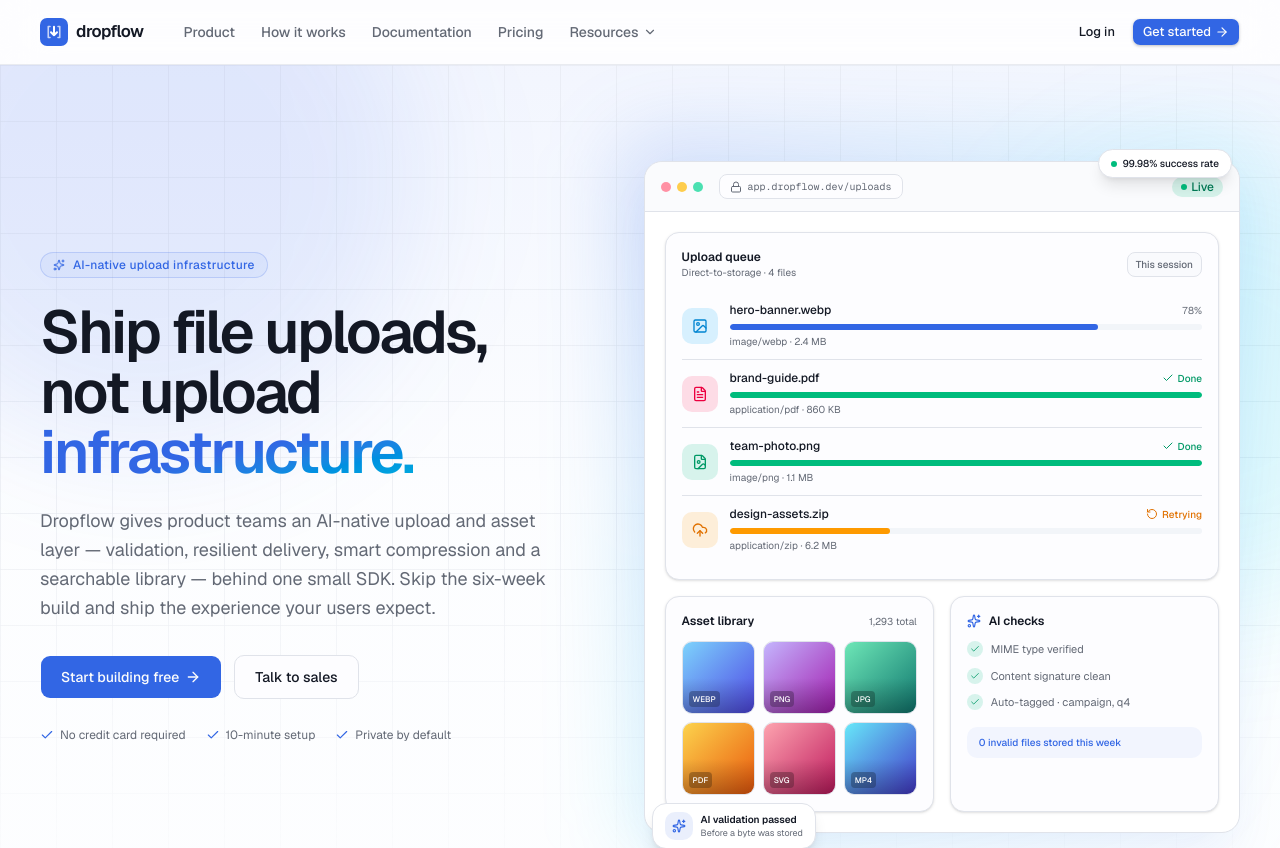
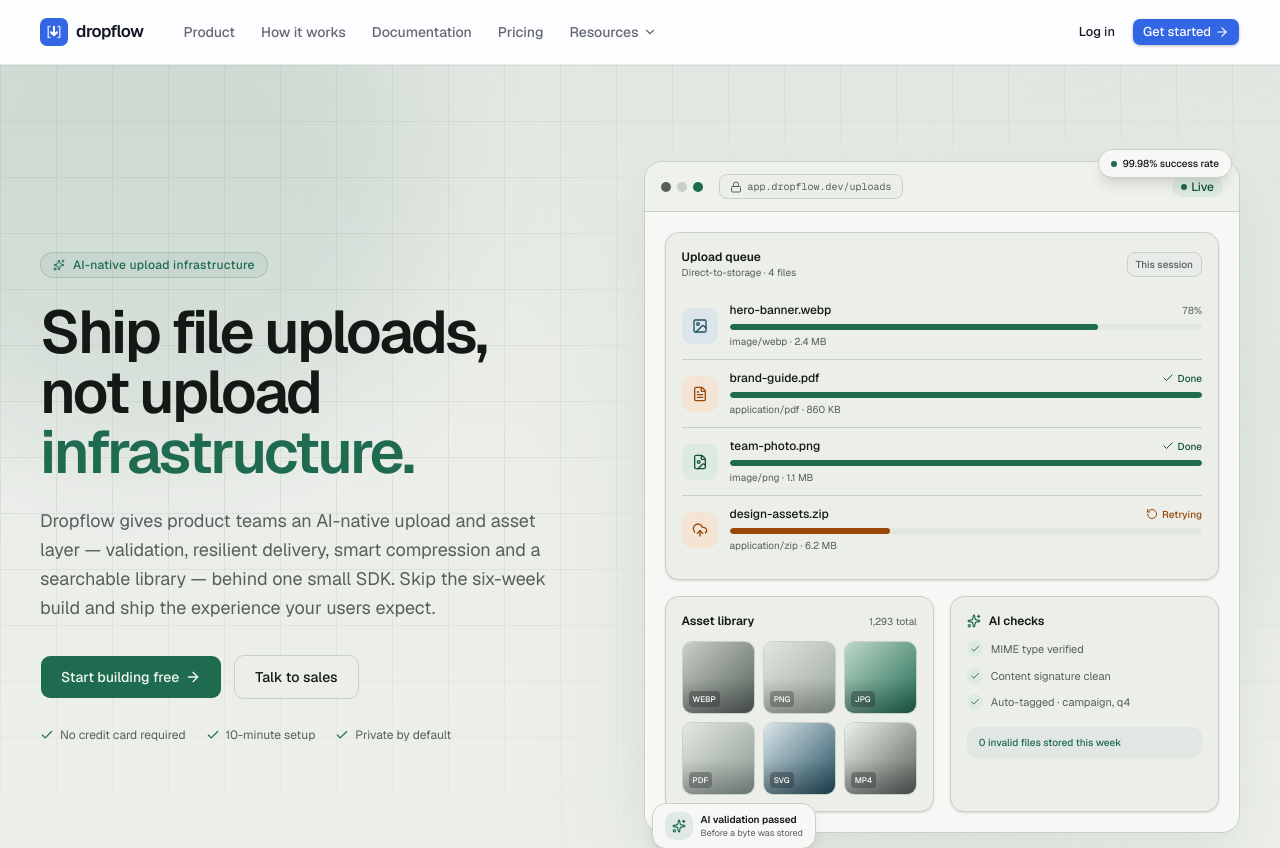
Before and after one commit to Nirikshb/drop-flow, a Next.js app in the folder dropflow-web/: page /homenew in a window 1280 px wide. Shown: the top 848 px of the page. Built offline with nearby package versions, Linux system fonts and the light colour scheme.

Commit message:
dropflow

```diff
--- a/dropflow-web/src/app/(marketing)/homenew/_components/hero-mockup.tsx
+++ b/dropflow-web/src/app/(marketing)/homenew/_components/hero-mockup.tsx
@@ -19,7 +19,7 @@ const queue = [
     progress: 78,
     state: "uploading",
     icon: ImageIcon,
-    tone: "bg-sky-500/15 text-sky-600",
+    tone: "bg-[var(--hn-info-soft)] text-[var(--hn-info)]",
   },
   {
     name: "brand-guide.pdf",
@@ -27,7 +27,7 @@ const queue = [
     progress: 100,
     state: "done",
     icon: FileText,
-    tone: "bg-rose-500/15 text-rose-600",
+    tone: "bg-[var(--hn-warn-soft)] text-[var(--hn-warn)]",
   },
   {
     name: "team-photo.png",
@@ -35,7 +35,7 @@ const queue = [
     progress: 100,
     state: "done",
     icon: FileImage,
-    tone: "bg-emerald-500/15 text-emerald-600",
+    tone: "bg-[var(--hn-accent-soft)] text-[var(--hn-accent-ink)]",
   },
   {
     name: "design-assets.zip",
@@ -43,17 +43,17 @@ const queue = [
     progress: 34,
     state: "retry",
     icon: UploadCloud,
-    tone: "bg-amber-500/15 text-amber-600",
+    tone: "bg-[var(--hn-warn-soft)] text-[var(--hn-warn)]",
   },
 ] as const;
 
 const thumbs = [
-  { from: "#7dd3fc", to: "#4f46e5", label: "WEBP" },
-  { from: "#c4b5fd", to: "#a21caf", label: "PNG" },
-  { from: "#6ee7b7", to: "#0f766e", label: "JPG" },
-  { from: "#fcd34d", to: "#ea580c", label: "PDF" },
-  { from: "#fda4af", to: "#be185d", label: "SVG" },
-  { from: "#67e8f9", to: "#4338ca", label: "MP4" },
+  { from: "#C9D0C9", to: "#56605A", label: "WEBP" },
+  { from: "#E2E7E0", to: "#9AA69C", label: "PNG" },
+  { from: "#BFD8CC", to: "#1E6B4F", label: "JPG" },
+  { from: "#E4E8E2", to: "#8A9A92", label: "PDF" },
+  { from: "#DCE6EA", to: "#1F4E5F", label: "SVG" },
+  { from: "#EEF1EC", to: "#56605A", label: "MP4" },
 ] as const;
 
 export function HeroMockup() {
@@ -65,21 +65,21 @@ export function HeroMockup() {
     >
       <div
         aria-hidden="true"
-        className="pointer-events-none absolute -inset-6 rounded-[2rem] bg-gradient-to-br from-primary/20 via-cyan-400/10 to-transparent blur-2xl"
+        className="pointer-events-none absolute -inset-6 rounded-[2rem] bg-gradient-to-br from-[var(--hn-sunken)] via-[var(--hn-sunken)] to-transparent blur-2xl"
       />
       <div className="relative overflow-hidden rounded-2xl border bg-card shadow-2xl shadow-primary/10">
         <div className="flex items-center gap-2 border-b bg-muted/40 px-4 py-3">
           <div className="flex gap-1.5" aria-hidden="true">
-            <span className="size-2.5 rounded-full bg-rose-400/70" />
-            <span className="size-2.5 rounded-full bg-amber-400/70" />
-            <span className="size-2.5 rounded-full bg-emerald-400/70" />
+            <span className="size-2.5 rounded-full bg-[var(--hn-muted)]" />
+            <span className="size-2.5 rounded-full bg-[var(--hn-border)]" />
+            <span className="size-2.5 rounded-full bg-[var(--hn-accent)]" />
           </div>
           <div className="ml-2 flex items-center gap-1.5 rounded-md border bg-background px-2.5 py-1 font-mono text-[10px] text-muted-foreground">
             <Lock className="size-3" aria-hidden="true" />
             app.dropflow.dev/uploads
           </div>
-          <Badge className="ml-auto border-transparent bg-emerald-500/15 text-emerald-700 hover:bg-emerald-500/15">
-            <span className="size-1.5 rounded-full bg-emerald-500" />
+          <Badge className="ml-auto border-transparent bg-[var(--hn-accent-soft)] text-[var(--hn-accent-ink)] hover:bg-[var(--hn-accent-soft)]">
+            <span className="size-1.5 rounded-full bg-[var(--hn-accent)]" />
             Live
           </Badge>
         </div>
@@ -116,12 +116,12 @@ export function HeroMockup() {
                           {file.name}
                         </span>
                         {file.state === "done" ? (
-                          <span className="inline-flex shrink-0 items-center gap-1 text-[10px] font-medium text-emerald-600">
+                          <span className="inline-flex shrink-0 items-center gap-1 text-[10px] font-medium text-[var(--hn-accent-ink)]">
                             <Check className="size-3" aria-hidden="true" />
                             Done
                           </span>
                         ) : file.state === "retry" ? (
-                          <span className="inline-flex shrink-0 items-center gap-1 text-[10px] font-medium text-amber-600">
+                          <span className="inline-flex shrink-0 items-center gap-1 text-[10px] font-medium text-[var(--hn-warn)]">
                             <RotateCcw className="size-3" aria-hidden="true" />
                             Retrying
                           </span>
@@ -136,9 +136,9 @@ export function HeroMockup() {
                           className={cn(
                             "block h-full rounded-full",
                             file.state === "done"
-                              ? "bg-emerald-500"
+                              ? "bg-[var(--hn-accent)]"
                               : file.state === "retry"
-                                ? "bg-amber-500"
+                                ? "bg-[var(--hn-warn)]"
                                 : "bg-primary",
                           )}
                           style={{ width: `${file.progress}%` }}
@@ -196,8 +196,8 @@ export function HeroMockup() {
                     key={item}
                     className="flex items-center gap-2 text-[11px] text-muted-foreground"
                   >
-                    <span className="flex size-4 shrink-0 items-center justify-center rounded-full bg-emerald-500/15">
-                      <Check className="size-2.5 text-emerald-600" aria-hidden="true" />
+                    <span className="flex size-4 shrink-0 items-center justify-center rounded-full bg-[var(--hn-accent-soft)]">
+                      <Check className="size-2.5 text-[var(--hn-accent-ink)]" aria-hidden="true" />
                     </span>
                     {item}
                   </li>
@@ -225,7 +225,7 @@ export function HeroMockup() {
         </span>
       </div>
       <div className="absolute -top-3 right-2 hidden items-center gap-1.5 rounded-full border bg-card px-3 py-1.5 shadow-lg sm:flex">
-        <span className="size-1.5 rounded-full bg-emerald-500" />
+        <span className="size-1.5 rounded-full bg-[var(--hn-accent)]" />
         <span className="text-[10px] font-medium">99.98% success rate</span>
       </div>
     </div>
--- /dev/null
+++ b/dropflow-web/src/app/(marketing)/homenew/homenew-palette.css
@@ -0,0 +1,80 @@
+/*
+ * Scoped palette for /homenew ONLY.
+ *
+ * Palette: "Cold Storage" — tinted grey-green neutrals with one deep terminal
+ * green accent. Chosen over indigo/violet (the common AI default) and over the
+ * newer cream + coral + mono cluster, which designers also flag as a tell.
+ *
+ * Sources:
+ * - https://world.hey.com/kostac/spot-the-slop-a-ui-designer-s-guide-to-fixing-ai-defaults-4c448c9c
+ * - https://www.joshuasnoddy.com/blog/make-ai-built-site-not-look-ai/
+ * - https://www.nngroup.com/articles/color-enhance-design/
+ * - https://refactoringui.com/previews/building-your-color-palette
+ * - https://vercel.com/geist/colors
+ * - https://supabase.com/brand
+ * - https://resend.com/design.md
+ */
+
+:root .homenew-palette {
+  /* Page-local design tokens */
+  --hn-bg: #eceeea;
+  --hn-surface: #f7f8f5;
+  --hn-sunken: #e2e7e0;
+  --hn-ink: #141916;
+  --hn-muted: #56605a;
+  --hn-border: #c9d0c9;
+  --hn-accent: #1e6b4f;
+  --hn-accent-hover: #14513b;
+  --hn-accent-soft: #dceae2;
+  --hn-accent-ink: #14513b;
+  --hn-info: #1f4e5f;
+  --hn-info-soft: #dce6ea;
+  --hn-warn: #9a4707;
+  --hn-warn-soft: #f3e4d4;
+  --hn-ground: #13211c;
+  --hn-ground-ink: #f3f6f1;
+
+  /* Underlying theme variables consumed by Tailwind utilities and shared UI */
+  --background: var(--hn-bg);
+  --foreground: var(--hn-ink);
+  --card: var(--hn-surface);
+  --card-foreground: var(--hn-ink);
+  --popover: var(--hn-surface);
+  --popover-foreground: var(--hn-ink);
+  --primary: var(--hn-accent);
+  --primary-foreground: var(--hn-ground-ink);
+  --secondary: var(--hn-sunken);
+  --secondary-foreground: var(--hn-ink);
+  --muted: var(--hn-sunken);
+  --muted-foreground: var(--hn-muted);
+  --accent: var(--hn-accent-soft);
+  --accent-foreground: var(--hn-accent-ink);
+  --border: var(--hn-border);
+  --input: var(--hn-border);
+  --ring: var(--hn-accent);
+  --destructive: #a33420;
+  --destructive-foreground: var(--hn-ground-ink);
+}
+
+/* Paint the scoped subtree itself so transparent sections use the new canvas. */
+.homenew-palette {
+  background: var(--hn-bg);
+  color: var(--hn-ink);
+}
+
+/* Solid accent instead of the global purple/cyan gradient text. */
+.homenew-palette .text-gradient {
+  background-image: none !important;
+  color: var(--hn-accent) !important;
+  -webkit-text-fill-color: var(--hn-accent) !important;
+}
+
+/* Dark, high-contrast band for the pricing teaser and final CTA accents. */
+.homenew-palette .hn-ground {
+  background: var(--hn-ground);
+  color: var(--hn-ground-ink);
+}
+
+.homenew-palette .hn-ground .text-muted-foreground {
+  color: #b8c2bd;
+}
--- a/dropflow-web/src/app/(marketing)/homenew/page.tsx
+++ b/dropflow-web/src/app/(marketing)/homenew/page.tsx
@@ -28,6 +28,7 @@ import { cn } from "@/lib/utils";
 import { FaqAccordion } from "./_components/faq-accordion";
 import { HeroMockup } from "./_components/hero-mockup";
 import { RoleTabs } from "./_components/role-tabs";
+import "./homenew-palette.css";
 
 export const metadata: Metadata = {
   title: "Ship file uploads, not upload infrastructure",
@@ -105,7 +106,7 @@ const testimonials = [
     role: "VP Product",
     company: "Northstar",
     initials: "MC",
-    tone: "from-sky-500 to-indigo-600",
+    tone: "from-[var(--hn-accent)] to-[var(--hn-accent-hover)]",
   },
   {
     quote:
@@ -114,7 +115,7 @@ const testimonials = [
     role: "Staff Engineer",
     company: "Lattice Health",
     initials: "DO",
-    tone: "from-violet-500 to-fuchsia-600",
+    tone: "from-[var(--hn-info)] to-[var(--hn-accent-hover)]",
   },
   {
     quote:
@@ -123,7 +124,7 @@ const testimonials = [
     role: "Head of Operations",
     company: "Forma Studio",
     initials: "PR",
-    tone: "from-emerald-500 to-teal-600",
+    tone: "from-[var(--hn-accent)] to-[var(--hn-info)]",
   },
 ];
 
@@ -222,7 +223,7 @@ const templatePages = [
 
 export default function HomeNewPage() {
   return (
-    <>
+    <div className="homenew-palette bg-background text-foreground">
       {/* 1. Hero */}
       <section className="relative overflow-hidden border-b bg-gradient-to-b from-primary/5 via-background to-background">
         <div
@@ -235,7 +236,7 @@ export default function HomeNewPage() {
         />
         <div
           aria-hidden="true"
-          className="pointer-events-none absolute top-24 -right-40 size-[28rem] rounded-full bg-cyan-400/10 blur-3xl"
+          className="pointer-events-none absolute top-24 -right-40 size-[28rem] rounded-full bg-[var(--hn-sunken)] blur-3xl"
         />
         <div className="container-wide relative grid items-center gap-12 py-16 sm:py-20 lg:grid-cols-[0.95fr_1.05fr] lg:gap-16 lg:py-24">
           <div className="max-w-2xl">
@@ -298,7 +299,7 @@ export default function HomeNewPage() {
         />
         <div
           aria-hidden="true"
-          className="pointer-events-none absolute -right-24 -bottom-32 size-96 rounded-full bg-cyan-300/20 blur-3xl"
+          className="pointer-events-none absolute -right-24 -bottom-32 size-96 rounded-full bg-[var(--hn-sunken)] blur-3xl"
         />
         <div className="container-wide relative py-14 sm:py-16">
           <div className="flex flex-col gap-4 lg:flex-row lg:items-end lg:justify-between">
@@ -470,9 +471,9 @@ export default function HomeNewPage() {
               </p>
               <div className="mt-5 max-w-sm rounded-xl border bg-background/80 p-3 shadow-sm backdrop-blur">
                 <div className="flex items-center gap-2.5">
-                  <span className="flex size-8 shrink-0 items-center justify-center rounded-lg bg-emerald-500/15">
+                  <span className="flex size-8 shrink-0 items-center justify-center rounded-lg bg-[var(--hn-accent-soft)]">
                     <Check
-                      className="size-4 text-emerald-600"
+                      className="size-4 text-[var(--hn-accent-ink)]"
                       aria-hidden="true"
                     />
                   </span>
@@ -484,7 +485,7 @@ export default function HomeNewPage() {
                       Signature verified · 2.4 MB
                     </p>
                   </div>
-                  <Badge className="border-transparent bg-emerald-500/15 text-emerald-700 hover:bg-emerald-500/15">
+                  <Badge className="border-transparent bg-[var(--hn-accent-soft)] text-[var(--hn-accent-ink)] hover:bg-[var(--hn-accent-soft)]">
                     Passed
                   </Badge>
                 </div>
@@ -493,9 +494,9 @@ export default function HomeNewPage() {
           </div>
 
           {/* Smart retries */}
-          <div className="relative flex flex-col overflow-hidden rounded-2xl border border-emerald-500/20 bg-gradient-to-br from-emerald-500/10 via-background to-background p-6 sm:col-span-2">
+          <div className="relative flex flex-col overflow-hidden rounded-2xl border border-[var(--hn-border)] bg-gradient-to-br from-[var(--hn-accent-soft)] via-background to-background p-6 sm:col-span-2">
             <div className="flex items-center gap-2">
-              <span className="inline-flex size-9 items-center justify-center rounded-xl border bg-background/70 text-emerald-600 shadow-sm">
+              <span className="inline-flex size-9 items-center justify-center rounded-xl border bg-background/70 text-[var(--hn-accent-ink)] shadow-sm">
                 <RefreshCw className="size-4" aria-hidden="true" />
               </span>
               <h3 className="text-base font-semibold">Smart retries</h3>
@@ -506,9 +507,9 @@ export default function HomeNewPage() {
             </p>
             <div className="mt-auto flex items-center gap-2 pt-5">
               {[
-                { label: "Attempt 1", sub: "failed", tone: "bg-rose-500/15 text-rose-600" },
-                { label: "Retry 2", sub: "1.2s", tone: "bg-amber-500/15 text-amber-600" },
-                { label: "Delivered", sub: "ok", tone: "bg-emerald-500/15 text-emerald-600" },
+                { label: "Attempt 1", sub: "failed", tone: "bg-[var(--hn-warn-soft)] text-[var(--hn-warn)]" },
+                { label: "Retry 2", sub: "1.2s", tone: "bg-[var(--hn-warn-soft)] text-[var(--hn-warn)]" },
+                { label: "Delivered", sub: "ok", tone: "bg-[var(--hn-accent-soft)] text-[var(--hn-accent-ink)]" },
               ].map((step, index) => (
                 <div key={step.label} className="flex flex-1 items-center gap-2">
                   <div
@@ -532,8 +533,8 @@ export default function HomeNewPage() {
           </div>
 
           {/* Adaptive compression */}
-          <div className="relative flex flex-col overflow-hidden rounded-2xl border border-sky-500/20 bg-gradient-to-br from-sky-500/10 via-background to-background p-6">
-            <span className="inline-flex size-9 items-center justify-center rounded-xl border bg-background/70 text-sky-600 shadow-sm">
+          <div className="relative flex flex-col overflow-hidden rounded-2xl border border-[var(--hn-border)] bg-gradient-to-br from-[var(--hn-info-soft)] via-background to-background p-6">
+            <span className="inline-flex size-9 items-center justify-center rounded-xl border bg-background/70 text-[var(--hn-info)] shadow-sm">
               <Gauge className="size-4" aria-hidden="true" />
             </span>
             <h3 className="mt-4 text-base font-semibold">Adaptive compression</h3>
@@ -543,13 +544,13 @@ export default function HomeNewPage() {
             <div className="mt-auto flex items-baseline gap-2 pt-5">
               <span className="text-sm text-muted-foreground line-through">4.8 MB</span>
               <ArrowRight className="size-3.5 text-muted-foreground" aria-hidden="true" />
-              <span className="text-xl font-semibold text-sky-600">1.2 MB</span>
+              <span className="text-xl font-semibold text-[var(--hn-info)]">1.2 MB</span>
             </div>
           </div>
 
           {/* Anomaly detection */}
-          <div className="relative flex flex-col overflow-hidden rounded-2xl border border-rose-500/20 bg-gradient-to-br from-rose-500/10 via-background to-background p-6">
-            <span className="inline-flex size-9 items-center justify-center rounded-xl border bg-background/70 text-rose-600 shadow-sm">
+          <div className="relative flex flex-col overflow-hidden rounded-2xl border border-[var(--hn-border)] bg-gradient-to-br from-[var(--hn-warn-soft)] via-background to-background p-6">
+            <span className="inline-flex size-9 items-center justify-center rounded-xl border bg-background/70 text-[var(--hn-warn)] shadow-sm">
               <ScanSearch className="size-4" aria-hidden="true" />
             </span>
             <h3 className="mt-4 text-base font-semibold">Anomaly detection</h3>
@@ -562,7 +563,7 @@ export default function HomeNewPage() {
                   key={index}
                   className={cn(
                     "flex-1 rounded-sm",
-                    index === 6 ? "bg-rose-500" : "bg-rose-500/20",
+                    index === 6 ? "bg-[var(--hn-warn)]" : "bg-[var(--hn-warn-soft)]",
                   )}
                   style={{ height: `${height}%` }}
                 />
@@ -571,9 +572,9 @@ export default function HomeNewPage() {
           </div>
 
           {/* Auto-tagging */}
-          <div className="relative flex flex-col overflow-hidden rounded-2xl border border-violet-500/20 bg-gradient-to-br from-violet-500/10 via-background to-background p-6 sm:col-span-2">
+          <div className="relative flex flex-col overflow-hidden rounded-2xl border border-[var(--hn-border)] bg-gradient-to-br from-[var(--hn-info-soft)] via-background to-background p-6 sm:col-span-2">
             <div className="flex items-center gap-2">
-              <span className="inline-flex size-9 items-center justify-center rounded-xl border bg-background/70 text-violet-600 shadow-sm">
+              <span className="inline-flex size-9 items-center justify-center rounded-xl border bg-background/70 text-[var(--hn-info)] shadow-sm">
                 <Tag className="size-4" aria-hidden="true" />
               </span>
               <h3 className="text-base font-semibold">Auto-tagging</h3>
@@ -586,7 +587,7 @@ export default function HomeNewPage() {
               {["product", "q4-launch", "social", "approved"].map((tag) => (
                 <span
                   key={tag}
-                  className="rounded-full border border-violet-500/20 bg-background/70 px-2.5 py-1 text-xs font-medium text-violet-700"
+                  className="rounded-full border border-[var(--hn-border)] bg-background/70 px-2.5 py-1 text-xs font-medium text-[var(--hn-info)]"
                 >
                   #{tag}
                 </span>
@@ -595,11 +596,11 @@ export default function HomeNewPage() {
           </div>
 
           {/* Usage insights */}
-          <div className="relative flex flex-col overflow-hidden rounded-2xl border border-amber-500/20 bg-gradient-to-br from-amber-500/10 via-background to-background p-6 sm:col-span-2">
+          <div className="relative flex flex-col overflow-hidden rounded-2xl border border-[var(--hn-border)] bg-gradient-to-br from-[var(--hn-warn-soft)] via-background to-background p-6 sm:col-span-2">
             <div className="flex items-start justify-between gap-3">
               <div>
                 <div className="flex items-center gap-2">
-                  <span className="inline-flex size-9 items-center justify-center rounded-xl border bg-background/70 text-amber-600 shadow-sm">
+                  <span className="inline-flex size-9 items-center justify-center rounded-xl border bg-background/70 text-[var(--hn-warn)] shadow-sm">
                     <BarChart3 className="size-4" aria-hidden="true" />
                   </span>
                   <h3 className="text-base font-semibold">Usage insights</h3>
@@ -611,7 +612,7 @@ export default function HomeNewPage() {
               </div>
               <Badge
                 variant="secondary"
-                className="border-amber-500/20 bg-amber-500/10 text-amber-700"
+                className="border-[var(--hn-border)] bg-[var(--hn-warn-soft)] text-[var(--hn-warn)]"
               >
                 +24% this month
               </Badge>
@@ -620,7 +621,7 @@ export default function HomeNewPage() {
               {[38, 52, 44, 68, 58, 76, 70, 88, 80, 96].map((height, index) => (
                 <span
                   key={index}
-                  className="flex-1 rounded-t-sm bg-gradient-to-t from-amber-500/20 to-amber-500"
+                  className="flex-1 rounded-t-sm bg-gradient-to-t from-[var(--hn-warn-soft)] to-[var(--hn-warn)]"
                   style={{ height: `${height}%` }}
                 />
               ))}
@@ -661,7 +662,7 @@ export default function HomeNewPage() {
                 index === 1 && "lg:-translate-y-2 lg:shadow-lg",
               )}
             >
-              <div className="flex items-center gap-0.5 text-amber-500" aria-label="5 out of 5 stars">
+              <div className="flex items-center gap-0.5 text-[var(--hn-warn)]" aria-label="5 out of 5 stars">
                 {Array.from({ length: 5 }).map((_, star) => (
                   <Star
                     key={star}
@@ -750,7 +751,7 @@ export default function HomeNewPage() {
               {tier.featured && (
                 <div
                   aria-hidden="true"
-                  className="absolute inset-x-0 top-0 h-1 bg-gradient-to-r from-primary via-cyan-500 to-violet-500"
+                  className="absolute inset-x-0 top-0 h-1 bg-[var(--hn-accent)]"
                 />
               )}
               <div className="flex items-center justify-between gap-3">
@@ -870,6 +871,6 @@ export default function HomeNewPage() {
           </nav>
         </div>
       </Section>
-    </>
+    </div>
   );
 }
```
